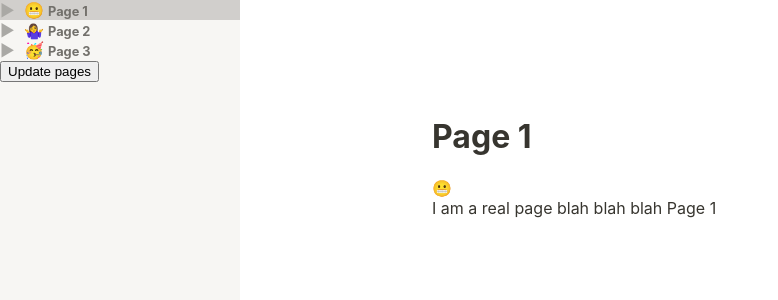
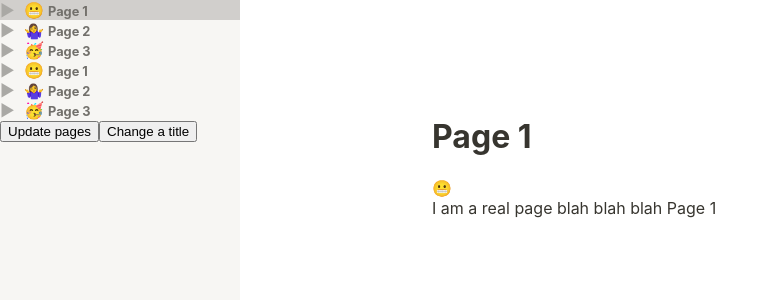
Before and after one commit to jennycade/clotion, a React (Create React App) app: page /0 in a window 1280 px wide. Shown: the top 300 px of the page, without its empty margins (0-778 px from the left). Built offline with nearby package versions, Linux system fonts and the light colour scheme.

Commit message:
Convinced myself that the problem is with my fake API, so I'm going to get rid of it.

```diff
--- a/src/App.js
+++ b/src/App.js
@@ -28,7 +28,6 @@ function App() {
   const updatePages = () => {
     db.getAllPages()
       .then((allPages) => {
-        console.table(allPages);
         setPages(allPages); // not triggering a re-render. Why?
       })
       .catch((error) => {
@@ -36,12 +35,19 @@ function App() {
       });
   }
 
+  /* for debugging */
+  const changeTitle = () => {
+    db.updateTitle(0, 'New title');
+  };
+
+
   return (
     <Router>
       <div className="App">
         <Sidebar pages={ pages } updatePages={ updatePages }>
           { pages.map( (page) => <SidebarLink key={ page.id } id={ page.id } title={ page.title } icon={ page.icon } />) }
           <button onClick={ updatePages }>Update pages</button>
+          <button onClick={ changeTitle }>Change a title</button>
         </Sidebar>
         <Switch>
           <Route path="/0/" exact>
--- a/src/Page.js
+++ b/src/Page.js
@@ -67,13 +67,13 @@ const Page = ( props ) => {
     // send to db
     db.updateTitle(id, page.title)
       .then(() => {
-        // tell the App to refresh
-        updatePages();
         // get content from the db (?)
         return db.getPage(id);
       })
       .then((pageData) => {
         setPage(pageData);
+        // tell the App to refresh
+        updatePages();
       })
       .catch((error) => {
         console.error(`Error saving page data: ${error}`);
--- a/src/Sidebar.js
+++ b/src/Sidebar.js
@@ -9,7 +9,7 @@ const Sidebar = ( props ) => {
     <div className="sidebar">
       <ul>
 
-        {/* { pages.map( (page) => <SidebarLink key={ page.id } id={ page.id } title={ page.title } icon={ page.icon } />) } */}
+        { pages.map( (page) => <SidebarLink key={ page.id } id={ page.id } title={ page.title } icon={ page.icon } />) }
 
         { props.children }
 
```
Also changed, not shown: 1 other file (tests, documents, lock files or other folders).
